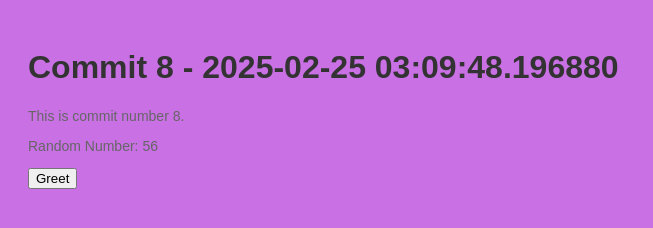
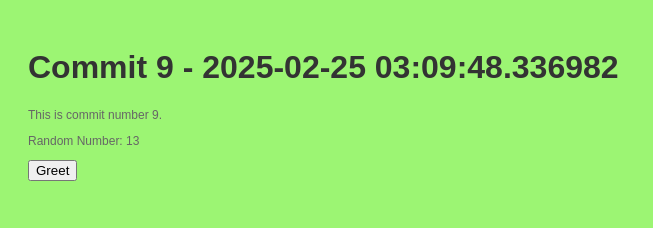
Before and after one commit to legbald0d/myrep-repo-20250225030944, a plain HTML site: page index.html in a window 1280 px wide. Shown: the whole page, without its empty margins (0-653 px from the left). Drawn offline with Linux system fonts and the light colour scheme.

Commit message:
📝 Commit 9 with HTML, CSS, and JS

```diff
--- a/index.html
+++ b/index.html
@@ -2,13 +2,13 @@
     <!DOCTYPE html>
     <html>
     <head>
-        <title>Commit 8 - 2025-02-25 03:09:48.196880</title>
+        <title>Commit 9 - 2025-02-25 03:09:48.336982</title>
         <link rel="stylesheet" href="style.css">
     </head>
     <body>
-        <h1>Commit 8 - 2025-02-25 03:09:48.196880</h1>
-        <p>This is commit number 8.</p>
-        <p>Random Number: 56</p>
+        <h1>Commit 9 - 2025-02-25 03:09:48.336982</h1>
+        <p>This is commit number 9.</p>
+        <p>Random Number: 13</p>
         <button onclick="greet()">Greet</button>
         <script src="script.js"></script>
     </body>
--- a/script.js
+++ b/script.js
@@ -2,4 +2,4 @@
     function greet() {
         alert('Hello from commit ' + commitNumber + '!');
     }
-    var commitNumber = 8;
+    var commitNumber = 9;
--- a/style.css
+++ b/style.css
@@ -1,7 +1,7 @@
 
     body {
         font-family: Arial, sans-serif;
-        background-color: #c970e5;
+        background-color: #9cf573;
         padding: 20px;
     }
     h1 {
@@ -9,5 +9,5 @@
     }
     p {
         color: #666;
-        font-size: 14px;
+        font-size: 12px;
     }
```
